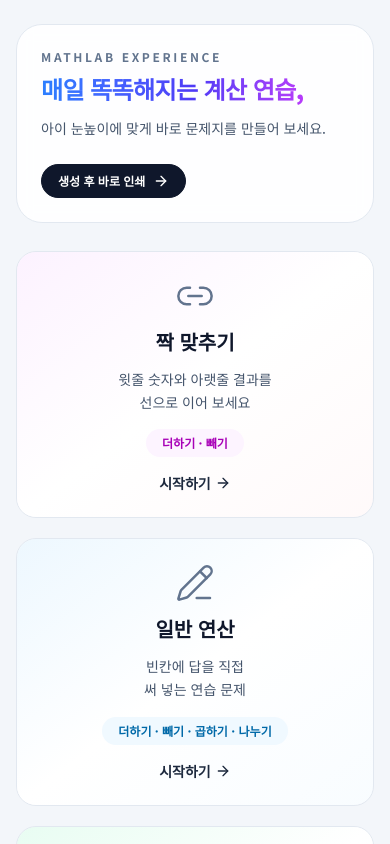
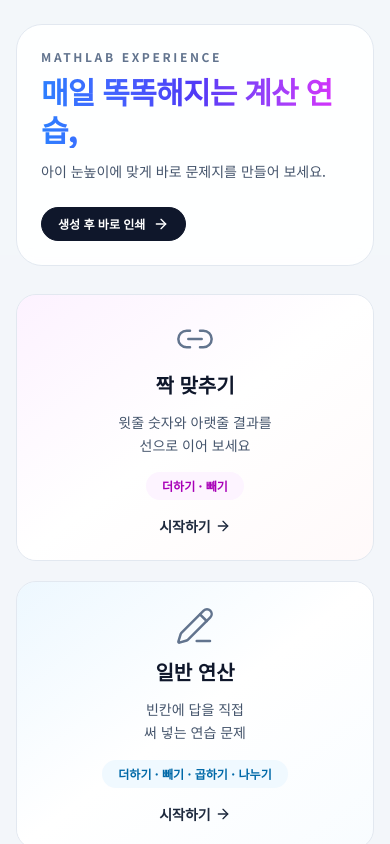
Before and after one commit to neozzzzz/mathlab, a Next.js app: page / in a window 390 px wide. Shown: the top 844 px of the page. Built offline with nearby package versions, Linux system fonts and the light colour scheme.

Commit message:
style: 모바일 헤더 타이틀 크기 확대 및 가독성 조정

```diff
--- a/src/app/page.tsx
+++ b/src/app/page.tsx
@@ -41,7 +41,7 @@ export default function LandingPage() {
       <div className="mx-auto max-w-6xl relative">
         <header className="relative z-10 rounded-[26px] border border-slate-200 bg-white/90 backdrop-blur p-6 sm:p-8">
           <p className="text-xs tracking-[0.22em] text-slate-500 font-bold">MATHLAB EXPERIENCE</p>
-          <h1 className="mt-2 text-2xl sm:text-5xl font-black tracking-tight bg-gradient-to-r from-blue-500 via-indigo-600 to-fuchsia-500 bg-clip-text text-transparent">
+          <h1 className="mt-2 text-3xl sm:text-5xl font-black tracking-tight leading-tight bg-gradient-to-r from-blue-500 via-indigo-600 to-fuchsia-500 bg-clip-text text-transparent">
             <span className="inline sm:hidden">매일 똑똑해지는 계산 연습,</span>
             <span className="hidden sm:inline">매일 똑똑해지는 계산 연습, 매스레빗으로 시작</span>
           </h1>
```
